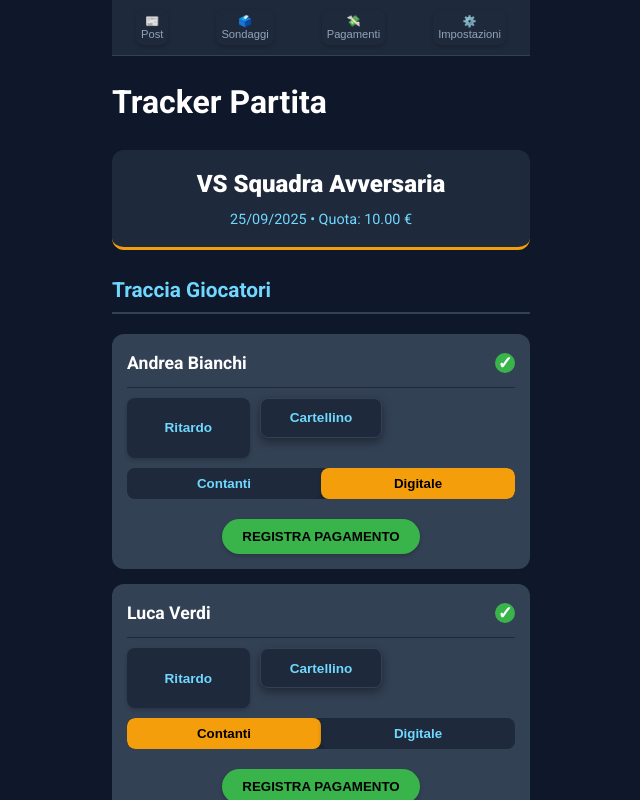
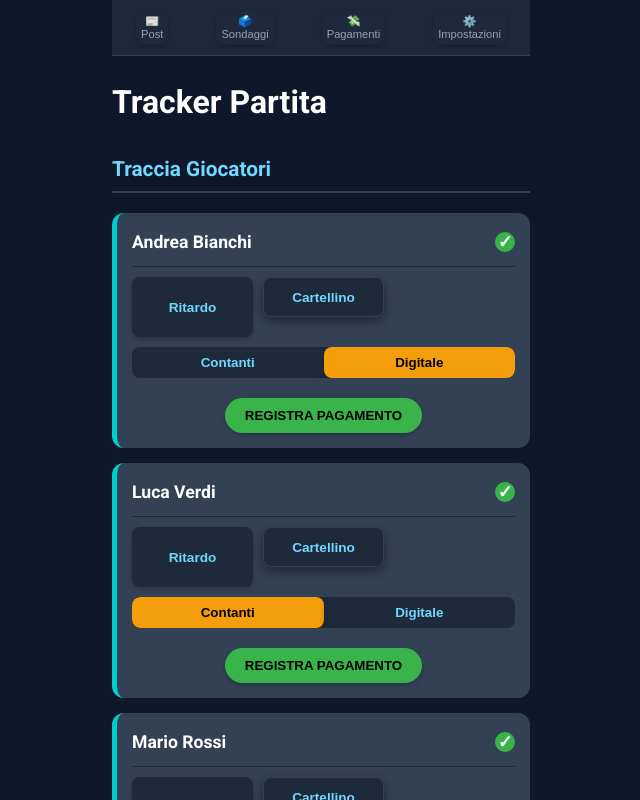
Before and after one commit to scarpariinside26/Scarpari-Inside-2.0, a SvelteKit app: page /payments in a window 1280 px wide. Shown: the top 800 px of the page, without its empty margins (319-959 px from the left). Built offline with nearby package versions, Linux system fonts and the light colour scheme.

Commit message:
Update +page.svelte

```diff
--- a/src/routes/payments/+page.svelte
+++ b/src/routes/payments/+page.svelte
@@ -4,10 +4,10 @@
     import { quintOut } from 'svelte/easing';
 
     // Colore primario della maglia (simulato)
-    const TEAM_COLOR = '#00CED1'; // Blu ciano (come un colore accentuato)
+    const TEAM_COLOR_HEX = '#00CED1'; // Blu ciano (per il bordo)
     const SUCCESS_COLOR = 'var(--success-color)';
 
-    // Dati simulati dei giocatori
+    // Dati simulati dei giocatori (Manteniamo i tuoi dati di prova)
     let players = [
         { id: 1, name: 'Mario Rossi', present: true, payment: 10, method: 'cash', late: false, yellowCard: false, completed: false, timestamp: null, collapsed: false },
         { id: 2, name: 'Andrea Bianchi', present: true, payment: 10, method: 'digital', late: false, yellowCard: false, completed: false, timestamp: null, collapsed: false },
@@ -104,6 +104,15 @@
 </script>
 
 <style>
+    /* ------------------------------------- */
+    /* Variabili CSS Locali */
+    /* ------------------------------------- */
+    /* La variabile --team-color sarà definita inline nell'HTML */
+    :root {
+        /* Definisci il colore di successo per lo stile locale */
+        --local-success-color: var(--success-color, #4CAF50);
+    }
+
     .app-container {
         max-width: 450px;
         margin: 0 auto;
@@ -113,27 +122,7 @@
         padding-bottom: 20px;
     }
 
-    /* Stili Header Partita */
-    .match-header {
-        background: var(--panel-bg);
-        border-radius: 12px;
-        padding: 15px;
-        margin: 20px 0;
-        text-align: center;
-        border-bottom: 3px solid var(--accent-color);
-    }
-    .match-title {
-        font-size: 1.5rem;
-        font-weight: 800;
-        color: var(--text-color-bright);
-    }
-    .match-details {
-        font-size: 0.9rem;
-        color: var(--secondary-accent);
-        margin-top: 5px;
-    }
-
-    /* Lista e Elementi Giocatore */
+    /* Stili Lista e Elementi Giocatore */
     .player-list {
         display: flex;
         flex-direction: column;
@@ -145,26 +134,24 @@
         background: var(--input-bg);
         padding: 15px;
         border-radius: 12px;
-        /* Usa il colore della maglia come bordo principale */
-        border-left: 5px solid v-bind('TEAM_COLOR');
+        /* ✅ CORREZIONE BORDO: Legge la variabile CSS impostata inline nell'HTML */
+        border-left: 5px solid var(--team-color);
         display: grid;
         grid-template-columns: 1fr;
         gap: 10px;
-        cursor: default; /* Impostazione di default */
-        overflow: hidden; /* Importante per la chiusura slide */
+        cursor: default;
+        overflow: hidden;
+        transition: border-left-color 0.3s ease; /* Transizione per il cambio colore */
     }
 
     .player-row.completed {
         opacity: 0.8;
-        cursor: pointer; /* Abilita il click per riaprire */
-        border-left-color: v-bind('SUCCESS_COLOR'); /* Cambia colore quando completato */
-        transition: all 0.3s ease; /* Transizione per l'opacità/bordo */
+        cursor: pointer;
+        /* ✅ CORREZIONE BORDO: Usa il colore di successo locale quando completato */
+        border-left-color: var(--local-success-color);
     }
 
-    .player-row:not(.completed):hover {
-        background: var(--panel-bg);
-    }
-
+    /* Intestazione Riga (non cambia altezza) */
     .player-name-section {
         display: flex;
         justify-content: space-between;
@@ -172,92 +159,37 @@
         font-size: 1.1rem;
         font-weight: 700;
         color: var(--text-color-bright);
-        /* Se collassato, l'altezza della riga è determinata da questa sezione */
     }
 
-    .status-info {
-        display: flex;
-        gap: 10px;
-        align-items: center;
+    /* Contenuto Collassabile (gestito da slide) */
+    .collapsible-content {
+        /* Rimosso padding-top e border-top da qui per non interferire con la transizione slide */
+        transition: padding-top 0.3s ease;
     }
-
-    .timestamp {
-        font-size: 0.65rem; /* Carattere molto piccolo */
-        color: var(--secondary-accent);
-        font-weight: 400;
-    }
-
-    .present-toggle {
-        /* ... stili del toggle ... */
-        width: 20px;
-        height: 20px;
-        border-radius: 50%;
-        border: 2px solid var(--secondary-accent);
-        display: inline-flex;
-        align-items: center;
-        justify-content: center;
-        cursor: pointer;
-        transition: all 0.2s;
-    }
-    .present-toggle.is-present {
-        background: var(--success-color);
-        border-color: var(--success-color);
-    }
-
-    /* Contenuto Collassabile */
-    .collapsible-content {
+    .collapsible-content-inner {
         padding-top: 10px;
         border-top: 1px solid var(--panel-bg);
     }
 
-    /* Grid di Azioni */
-    .actions-grid {
-        display: grid;
-        grid-template-columns: repeat(3, 1fr);
-        gap: 10px;
-    }
+    /* Il resto degli stili rimane invariato */
 
-    /* Stili Toggle Buttons (Ritardo, Cartellino, Pagamento) */
-    .action-toggle {
-        display: flex;
-        align-items: center;
-        justify-content: center;
-        gap: 8px;
-        padding: 8px;
-        border-radius: 8px;
-        cursor: pointer;
-        font-size: 0.85rem;
-        font-weight: 600;
-        background: var(--panel-bg);
-        color: var(--secondary-accent);
-        transition: background 0.2s, color 0.2s;
-        min-height: 40px;
-    }
+    .status-info { display: flex; gap: 10px; align-items: center; }
+    .timestamp { font-size: 0.65rem; color: var(--secondary-accent); font-weight: 400; }
+    .present-toggle { width: 20px; height: 20px; border-radius: 50%; border: 2px solid var(--secondary-accent); display: inline-flex; align-items: center; justify-content: center; cursor: pointer; transition: all 0.2s; }
+    .present-toggle.is-present { background: var(--success-color); border-color: var(--success-color); }
+    .actions-grid { display: grid; grid-template-columns: repeat(3, 1fr); gap: 10px; }
+    .action-toggle { display: flex; align-items: center; justify-content: center; gap: 8px; padding: 8px; border-radius: 8px; cursor: pointer; font-size: 0.85rem; font-weight: 600; background: var(--panel-bg); color: var(--secondary-accent); transition: background 0.2s, color 0.2s; min-height: 40px; }
     .action-toggle.active { color: black; }
     .action-toggle.late.active { background: var(--warning-color); }
     .action-toggle.card.active { background: var(--danger-color); }
-
     .payment-method-toggle { grid-column: span 3; display: flex; background: var(--panel-bg); border-radius: 8px; overflow: hidden; }
-    .payment-method-toggle button {
-        flex: 1; padding: 8px; border: none; background: transparent;
-        color: var(--secondary-accent); font-weight: 600; cursor: pointer; transition: background 0.2s, color 0.2s;
-    }
+    .payment-method-toggle button { flex: 1; padding: 8px; border: none; background: transparent; color: var(--secondary-accent); font-weight: 600; cursor: pointer; transition: background 0.2s, color 0.2s; }
     .payment-method-toggle button.active { background: var(--accent-color); color: black; }
-
-    /* Pulsante Completa */
     .complete-button-container { grid-column: span 3; text-align: center; padding-top: 10px; }
-    .complete-button {
-        background: var(--success-color); color: black; border: none; padding: 10px 20px;
-        border-radius: 25px; font-weight: 700; cursor: pointer; transition: background 0.2s;
-    }
+    .complete-button { background: var(--success-color); color: black; border: none; padding: 10px 20px; border-radius: 25px; font-weight: 700; cursor: pointer; transition: background 0.2s; }
     .complete-button:disabled { background: var(--secondary-accent); opacity: 0.5; cursor: not-allowed; }
     .complete-button:hover:not(:disabled) { background: var(--success-color-glow); }
-
-    /* Intestazione per le transizioni completate */
-    .completed-section-title {
-        margin-top: 30px; font-size: 1.3rem; font-weight: 700; color: var(--secondary-accent);
-        padding-bottom: 5px; border-bottom: 1px dashed var(--input-bg);
-    }
+    .completed-section-title { margin-top: 30px; font-size: 1.3rem; font-weight: 700; color: var(--secondary-accent); padding-bottom: 5px; border-bottom: 1px dashed var(--input-bg); }
 
 </style>
 
@@ -272,11 +204,6 @@
         Tracker Partita
     </h1>
 
-    <div class="match-header" transition:fly={{ y: 50, duration: 500, delay: 100 }}>
-        <div class="match-title">VS {matchInfo.opponent}</div>
-        <div class="match-details">{matchInfo.date} • Quota: {matchInfo.costPerPlayer.toFixed(2)} €</div>
-    </div>
-
     <h2 class="section-title">Traccia Giocatori</h2>
 
     <div class="player-list">
@@ -287,6 +214,7 @@
                 in:slide={{ duration: 400 }}
                 out:slide={{ duration: 600, easing: quintOut }}
                 on:click|self={player.completed ? () => toggleCollapse(player.id) : null}
+                style="--team-color: {TEAM_COLOR_HEX};"
             >
                 <div class="player-name-section">
                     <span>{player.name}</span>
@@ -299,14 +227,14 @@
                             <div
                                 class="present-toggle"
                                 class:is-present={player.present}
-                                on:click={() => player.present = !player.present}
+                                on:click|stopPropagation={() => player.present = !player.present}
                             >
                                 {#if player.present}
                                     ✓
                                 {/if}
                             </div>
                         {:else}
-                            <span style="font-size: 0.85rem; color: {SUCCESS_COLOR};">
+                            <span style="font-size: 0.85rem; color: var(--local-success-color);">
                                 {player.method === 'cash' ? '💵 CONTANTI' : '💳 DIGITALE'}
                             </span>
                         {/if}
@@ -315,13 +243,13 @@
 
                 {#if player.present && (!player.completed || !player.collapsed)}
                     <div class="collapsible-content" transition:slide>
+                        <div class="collapsible-content-inner">
                             <div class="actions-grid">
 
                                 <button
                                     class="action-toggle late"
                                     class:active={player.late}
                                     on:click={() => player.late = !player.late}
-                                disabled={player.completed && player.collapsed}
                                 >
                                     Ritardo
                                     {#if player.late} <span>🔥</span> {/if}
@@ -331,7 +259,6 @@
                                     class="action-toggle card"
                                     class:active={player.yellowCard}
                                     on:click={() => player.yellowCard = !player.yellowCard}
-                                disabled={player.completed && player.collapsed}
                                 >
                                     Cartellino
                                     {#if player.yellowCard} <span>🟨</span> {/if}
@@ -343,7 +270,7 @@
                                         style="background: var(--danger-color); color: black;"
                                         on:click={() => uncompleteTracking(player.id)}
                                     >
-                                    Correzione
+                                        Correggi
                                     </button>
                                 {:else}
                                     <div class="action-toggle" style="justify-content: flex-start; opacity: 0; min-height: 0;"></div>
@@ -376,15 +303,10 @@
                                 </div>
                             </div>
                         </div>
+                    </div>
                 {/if}
             </div>
         {/each}
     </div>
 
-    {#if players.filter(p => p.completed).length > 0}
-        <h2 class="completed-section-title" transition:fly={{ duration: 300, delay: 500 }}>
-            Giocatori Registrati
-        </h2>
-    {/if}
-
     </div>
```
Lines whose indentation alone changed are shown as unchanged.
